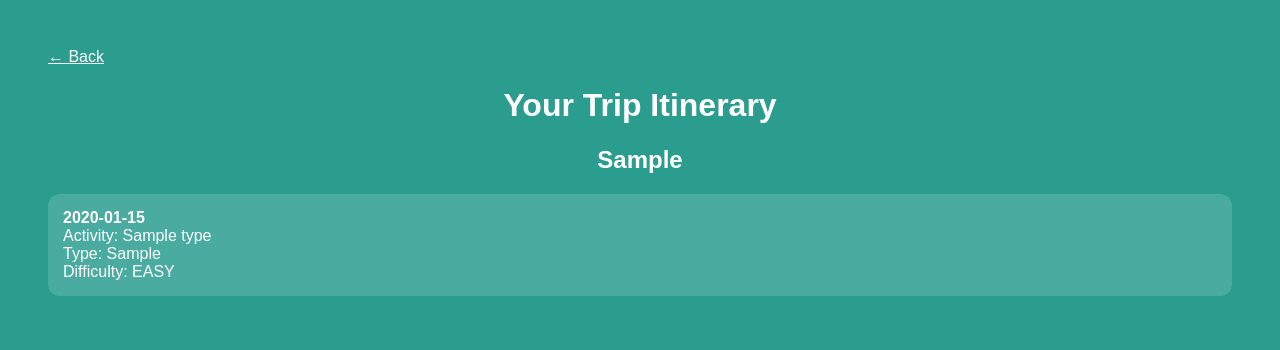
After one commit to A-D-DBS-application/web-application-2025-group-1, a Flask app: page /itinerary/1 in a window 1280 px wide. The commit adds this page. Shown: the top 350 px of the page. Run offline with Flask 3, Linux system fonts and the light colour scheme; tables that the repository leaves empty hold one stand-in row (values such as "Sample post").

Commit message:
aanpassingen

```diff
--- a/app/routes.py
+++ b/app/routes.py
@@ -1,6 +1,7 @@
 from flask import Blueprint, render_template, request, redirect, url_for, session, flash, jsonify
 from datetime import datetime
-from .models import db, User, Traveller, Trip
+from .models import db, User, Traveller, Trip, ActivityPlanned, ActivityType
+from .utils import generate_itinerary
 
 
 # ⬇️ Maak een Blueprint aan i.p.v. rechtstreeks met app werken
@@ -63,10 +64,7 @@ def logout():
     flash("You have been logged out.")
     return redirect(url_for('main.index'))
 
-#hiermee kan de user de itinerary zien
-@main.route('/itinerary')
-def itinerary():
-    return render_template('itinerary.html')
+
 
 #hiermee kan de user een trip aanmaken
 @main.route('/trips', methods=['GET', 'POST'])
@@ -154,10 +152,7 @@ def add_traveller():
     db.session.add(new_traveller)
 
     # ✅ Update aantal reizigers op de trip
-    try:
-        current = int(trip.number_of_travelers) if trip.number_of_travelers else 0
-    except Exception:
-        current = 0
+    current = int(trip.number_of_travellers or 0)
     trip.number_of_travellers = current + 1
 
     db.session.commit()
@@ -183,8 +178,8 @@ def edit_traveller(traveller_id):
 
     # Bijwerken
     traveller.name = name
-    traveller.date_of_birth = date_of_birth
-    traveller.fitness_level = fitness_level
+    traveller.birth_date = date_of_birth
+    traveller.fitness = fitness_level
 
     db.session.commit()
     flash("Traveller updated successfully!", "success")
@@ -201,3 +196,32 @@ def hotels():
 @main.route('/agencies')
 def agencies():
     return render_template('agencies.html')
+
+@main.route('/generate_itinerary/<int:trip_id>')
+def generate(trip_id):
+    trip = Trip.query.get_or_404(trip_id)
+
+    if trip.user_id != session.get('user_id'):
+        flash("You cannot generate an itinerary for someone else's trip.", "error")
+        return redirect(url_for('main.trips'))
+
+    created = generate_itinerary(trip)
+
+    if not created:
+        flash("No suitable activities were found for this trip.", "error")
+        return redirect(url_for('main.trips'))
+
+    flash("Itinerary successfully generated!", "success")
+    return redirect(url_for('main.itinerary_view', trip_id=trip.trip_id))
+
+
+@main.route('/itinerary/<int:trip_id>')
+def itinerary_view(trip_id):
+    trip = Trip.query.get_or_404(trip_id)
+    activities = (
+        ActivityPlanned.query.filter_by(trip_id=trip_id)
+        .join(ActivityType)
+        .order_by(ActivityPlanned.date)
+        .all()
+    )
+    return render_template('itinerary.html', trip=trip, activities=activities)
--- /dev/null
+++ b/app/templates/itinerary.html
@@ -0,0 +1,29 @@
+<!DOCTYPE html>
+<html>
+<head>
+  <meta charset="UTF-8">
+  <title>Itinerary</title>
+  <style>
+    body { background: #2a9d8f; font-family: Poppins, sans-serif; padding: 40px; color: white; }
+    .day-box { background: rgba(255,255,255,0.15); padding: 15px; margin-bottom: 15px; border-radius: 12px; }
+    h1, h2 { text-align: center; }
+  </style>
+</head>
+<body>
+
+<a href="{{ url_for('main.trips') }}" style="color:white;">← Back</a>
+
+<h1>Your Trip Itinerary</h1>
+<h2>{{ trip.destination }}</h2>
+
+{% for item in activities %}
+  <div class="day-box">
+    <strong>{{ item.date.strftime('%Y-%m-%d') }}</strong><br>
+    Activity: {{ item.activity_type.name }}<br>
+    Type: {{ item.activity_type.type }}<br>
+    Difficulty: {{ item.activity_type.difficulty or '—' }}
+  </div>
+{% endfor %}
+
+</body>
+</html>
```
Also changed, not shown: app/templates/trips.html (+8 -0 lines), app/utils.py (added, +66 -0 lines).
